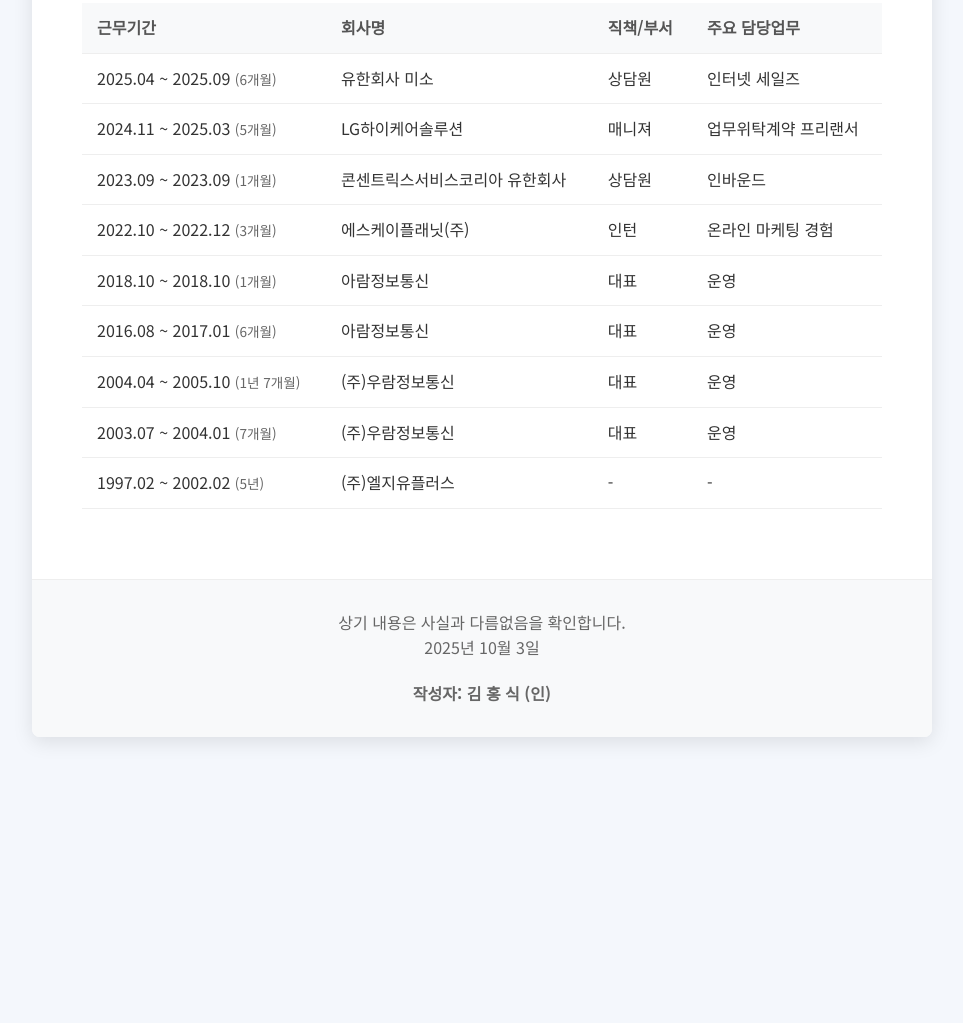
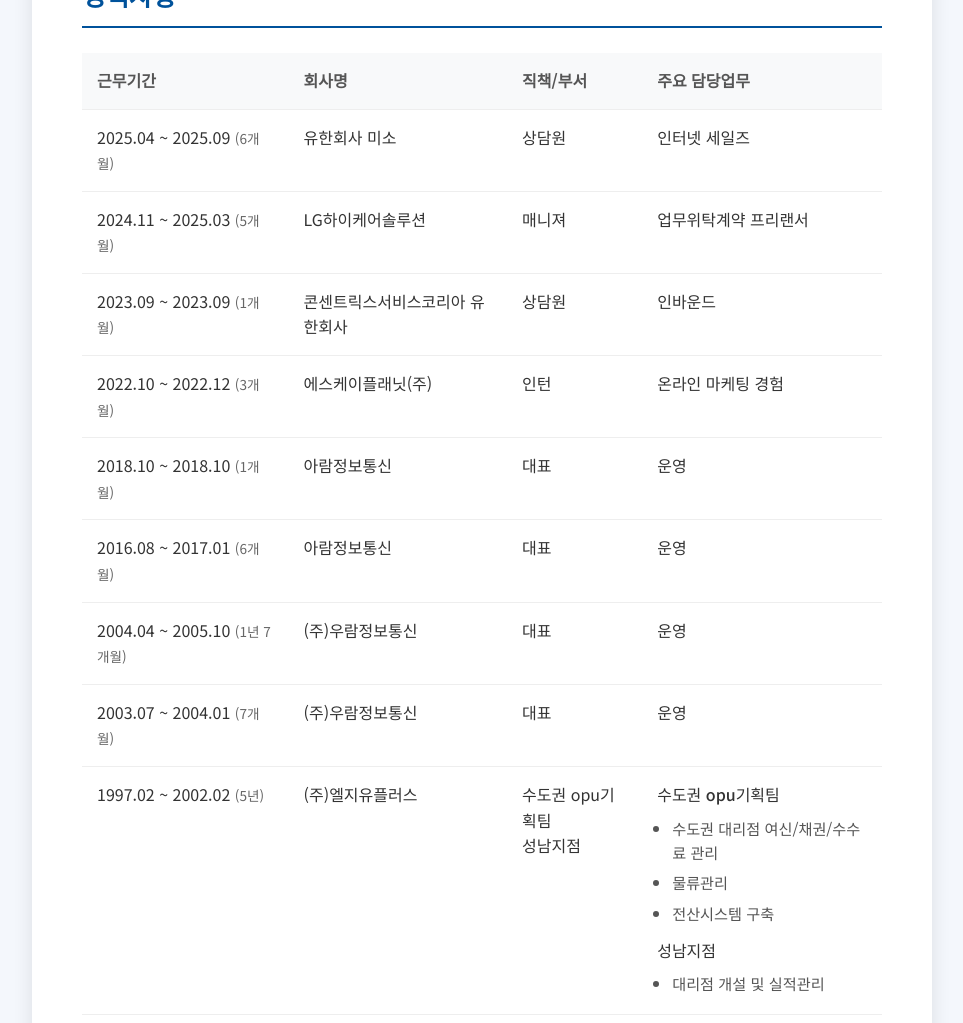
Before and after one commit to james04020218/hskim.career, a plain HTML site: page index.html in a window 1280 px wide. Shown: the part 817-1840 px from the top of the page, without its empty margins (158-1121 px from the left). Before the commit the page ends 1594 px from the top, so only its background shows below. Drawn offline with Linux system fonts and the light colour scheme.

Commit message:
Update index.html

```diff
--- a/index.html
+++ b/index.html
@@ -4,7 +4,7 @@
     <meta charset="UTF-8">
     <meta name="viewport" content="width=device-width, initial-scale=1.0">
     <title>김홍식 - 이력서</title>
-    <link href="https://fonts.googleapis.com/css2?family=Noto+Sans+KR:wght@300;400;700&display=swap" rel="stylesheet">
+    <link href="https://fonts.googleapis.com/css2?family=Noto+Sans+KR:wght@300;400;500;700&display=swap" rel="stylesheet">
     <style>
         /* 기본 스타일 및 리셋 */
         body {
@@ -78,15 +78,19 @@
         }
 
         /* 테이블 스타일 (가독성 향상) */
+        .table-container {
+            overflow-x: auto; /* 반응형 대응: 테이블이 화면보다 넓을 경우 스크롤 */
+        }
         table {
             width: 100%;
             border-collapse: collapse;
             margin-bottom: 20px;
         }
         th, td {
-            padding: 12px 15px;
+            padding: 15px;
             text-align: left;
             border-bottom: 1px solid #eee;
+            vertical-align: top; /* 텍스트가 길어질 경우 상단 정렬 */
         }
         th {
             background-color: #f8f9fa;
@@ -100,6 +104,29 @@
             color: #666;
             font-size: 0.85em;
             font-weight: 400;
+        }
+
+        /* 테이블 내 상세 업무 스타일 */
+        .department-title {
+            font-weight: 500;
+            display: block;
+            margin-top: 10px;
+            margin-bottom: 5px;
+            color: #333;
+        }
+        .department-title:first-child {
+            margin-top: 0;
+        }
+        td ul {
+            list-style-type: disc;
+            margin-left: 15px;
+            padding-left: 0;
+        }
+
+        td li {
+            padding: 3px 0;
+            font-size: 0.95em;
+            color: #555;
         }
 
         /* 푸터 스타일 */
@@ -154,6 +181,7 @@
             </div>
 
             <h2>학력사항</h2>
+            <div class="table-container">
                 <table>
                     <thead>
                         <tr>
@@ -195,8 +223,10 @@
                         </tr>
                     </tbody>
                 </table>
+            </div>
 
             <h2>경력사항</h2>
+            <div class="table-container">
                 <table>
                     <thead>
                         <tr>
@@ -258,11 +288,23 @@
                         <tr>
                             <td>1997.02 ~ 2002.02 <span class="experience-period">(5년)</span></td>
                             <td>(주)엘지유플러스</td>
-                        <td>-</td>
-                        <td>-</td>
+                            <td>수도권 opu기획팀<br>성남지점</td>
+                            <td>
+                                <span class="department-title">수도권 opu기획팀</span>
+                                <ul>
+                                    <li>수도권 대리점 여신/채권/수수료 관리</li>
+                                    <li>물류관리</li>
+                                    <li>전산시스템 구축</li>
+                                </ul>
+                                <span class="department-title">성남지점</span>
+                                <ul>
+                                    <li>대리점 개설 및 실적관리</li>
+                                </ul>
+                            </td>
                         </tr>
                     </tbody>
                 </table>
+            </div>
         </div>
 
         <footer>
```
Lines whose indentation alone changed are shown as unchanged.
